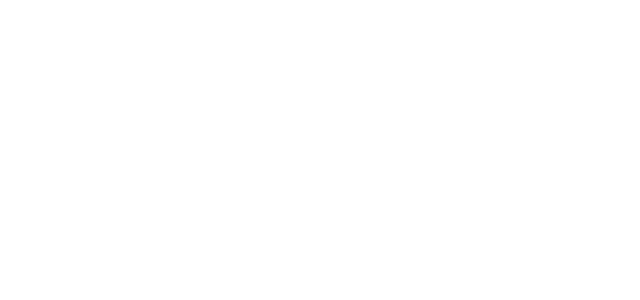
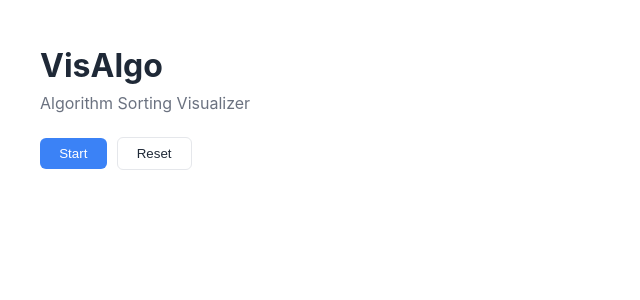
Before and after one commit to lethingocnhat462-ux/Visalgo-final-project, a React (Create React App) app: page / in a window 1280 px wide. Shown: the top 300 px of the page, without its empty margins (0-640 px from the left). Built offline with nearby package versions, Linux system fonts and the light colour scheme.

Commit message:
Diệu: Hoàn tất Global Styles chuẩn và bàn giao

```diff
--- a/src/App.js
+++ b/src/App.js
@@ -1,22 +1,18 @@
-import { BrowserRouter, Routes, Route } from "react-router-dom";
-
-import HomePage from "./pages/HomePage";
-import VisualizationPage from "./pages/VisualizationPage";
-import AboutPage from "./pages/AboutPage";
-import NotFoundPage from "./pages/NotFoundPage";
+import React from 'react';
+import './styles/index.css'; // Kết nối tới file CSS bạn đã sửa
 
 function App() {
   return (
-    // Thêm basename chính xác với tên thư mục xuất hiện trên URL của bạn
-    <BrowserRouter basename="/visalgo-final-project">
-      <Routes>
-        <Route path="/" element={<HomePage />} />
-        <Route path="/visualization/:algo" element={<VisualizationPage />} />
-        <Route path="/about" element={<AboutPage />} />
-        {/* Route này sẽ chỉ hiện khi nhập sai sau cụm /visalgo-final-project */}
-        <Route path="*" element={<NotFoundPage />} />
-      </Routes>
-    </BrowserRouter>
+    <div style={{ padding: '40px' }}>
+      <h1>VisAlgo</h1>
+      <p>Algorithm Sorting Visualizer</p>
+
+      {/* ĐÂY MỚI LÀ NƠI ĐẶT NÚT BẤM */}
+      <div style={{ marginTop: '20px' }}>
+        <button className="btn btn-primary">Start</button>
+        <button className="btn btn-secondary" style={{ marginLeft: '10px' }}>Reset</button>
+      </div>
+    </div>
   );
 }
 
--- a/src/index.js
+++ b/src/index.js
@@ -1,3 +1,4 @@
+import './styles/index.css';
 import React from 'react';
 import ReactDOM from 'react-dom/client';
 import './index.css';
--- /dev/null
+++ b/src/styles/index.css
@@ -0,0 +1,91 @@
+:root {
+  /* ===== COLORS ===== */
+  --color-bg: #ffffff ;
+  --color-bg-secondary: #ffffff;
+  --color-text: #1f2937;
+  --color-text-muted: #6b7280;
+  --color-primary: #3b82f6;
+  --color-primary-hover: #2563eb;
+  --color-border: #e5e7eb;
+
+  /* ===== FONT ===== */
+  --font-main: 'Inter', system-ui, sans-serif;
+
+  /* ===== SIZE ===== */
+  --radius: 6px;
+  --transition: 0.2s ease-in-out;
+}
+
+/* Dark Mode: Thay vì viết thẻ body, ta dùng attribute selector */
+[data-theme="dark"] {
+  --color-bg: #111827;
+  --color-bg-secondary: #1f2937;
+  --color-text: #f9fafb;
+  --color-text-muted: #9ca3af;
+  --color-border: #374151;
+}
+
+/* Global Reset */
+* {
+  margin: 0;
+  padding: 0;
+  box-sizing: border-box;
+}
+
+body {
+  font-family: var(--font-main);
+  background-color: var(--color-bg);
+  color: var(--color-text);
+  line-height: 1.6;
+}
+h1 {
+  font-size: 2rem;
+  font-weight: 700;
+}
+
+h2 {
+  font-size: 1.5rem;
+  font-weight: 600;
+}
+
+h3 {
+  font-size: 1.25rem;
+  font-weight: 600;
+}
+
+p {
+  font-size: 1rem;
+  color: var(--color-text-muted);
+}
+
+a {
+  text-decoration: none;
+  color: inherit;
+}
+.btn {
+  padding: 0.5rem 1.2rem;
+  border-radius: var(--radius);
+  border: none;
+  cursor: pointer;
+  font-weight: 500;
+  transition: var(--transition);
+}
+
+.btn-primary {
+  background-color: var(--color-primary);
+  color: #ffffff;
+}
+
+.btn-primary:hover {
+  background-color: var(--color-primary-hover);
+}
+
+.btn-secondary {
+  background-color: transparent;
+  border: 1px solid var(--color-border);
+  color: var(--color-text);
+}
+
+.btn-secondary:hover {
+  background-color: var(--color-bg-secondary);
+}
```
Also changed, not shown: 1 other file (tests, documents, lock files or other folders).
